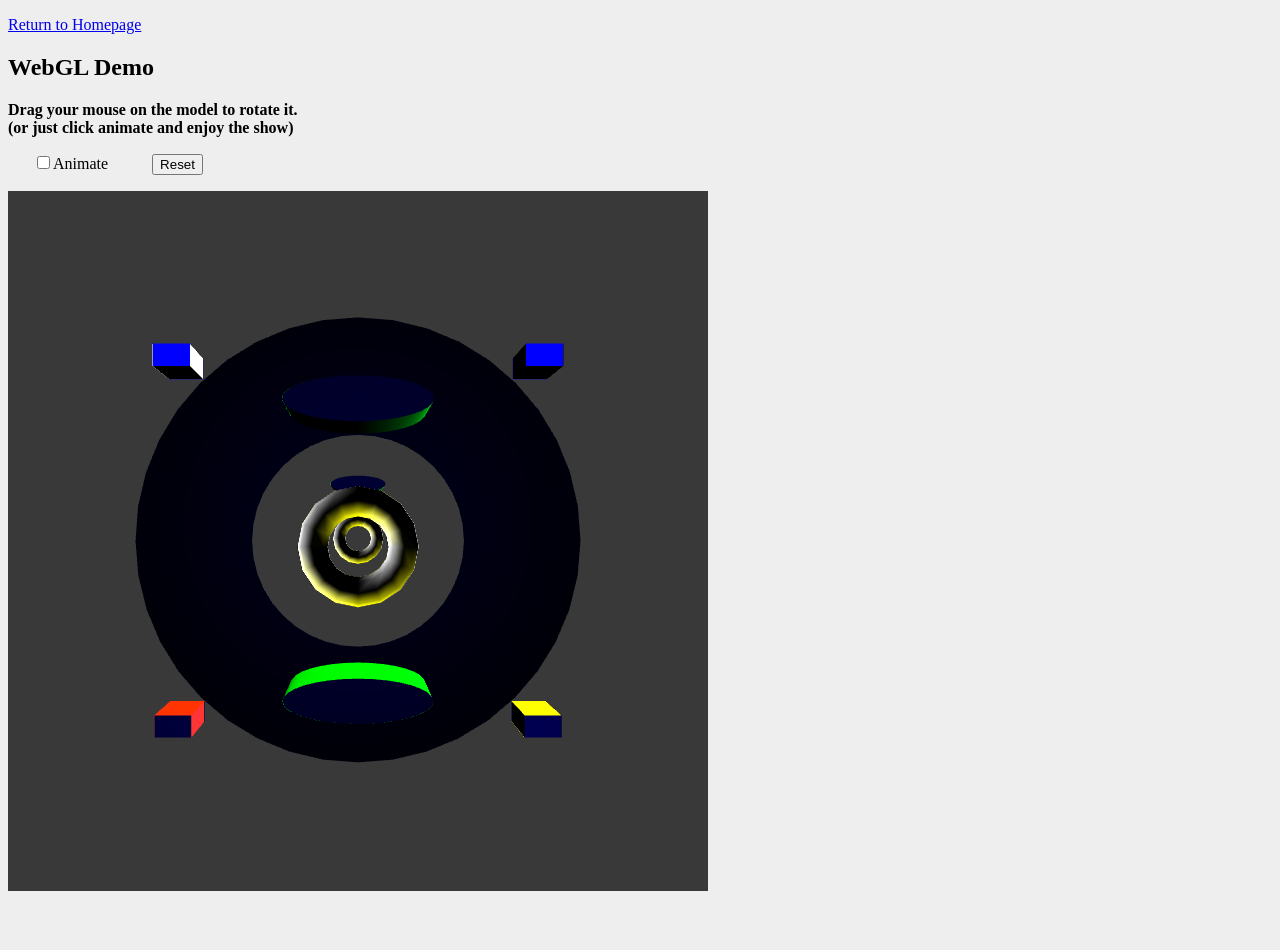
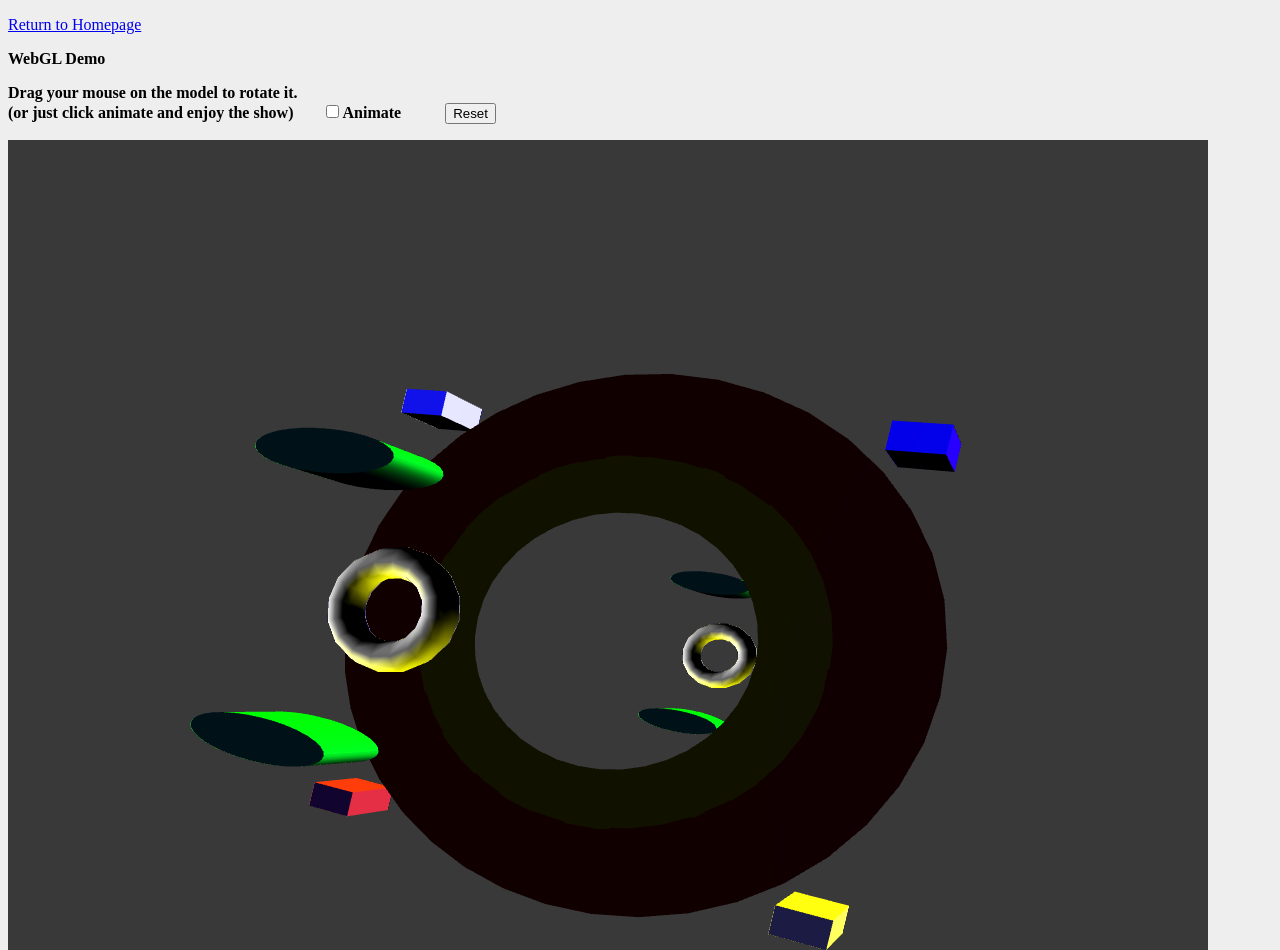
Before and after one commit to Crandy9/lindencrandall, a website: page webGL.html in a window 1280 px wide. Shown: the top 950 px of the page. Before the commit the page ends 903 px from the top, so only its background shows below. Drawn offline with Linux system fonts and the light colour scheme.

Commit message:
format canvases for threejs and webgl pages

```diff
--- a/threejsdemo.js
+++ b/threejsdemo.js
@@ -43,7 +43,7 @@ function init() {
     //renderer is what draws the scene
     renderer = new THREE.WebGLRenderer({canvas: canvas,antialias: true});
     //resizes output canvas. min size for project3 is 640x480
-    renderer.setSize(window.innerWidth, window.innerHeight);
+    renderer.setSize(window.innerWidth /1.3, window.innerHeight / 1.3);
     //set background color
     renderer.setClearColor("black");
     document.body.appendChild(renderer.domElement);
--- a/webGL.html
+++ b/webGL.html
@@ -126,23 +126,20 @@ Notice the light only has 3 properties now -->
     <p>
         <a href= "index.html">Return to Homepage</a>
     </p>
-<h2>WebGL Demo</h2>
+<b>WebGL Demo</b>
 
 
 <noscript><hr><h3>This page requires Javascript and a web browser that supports WebGL</h3><hr></noscript>
 
 <p id="message" style="font-weight:bold">Drag your mouse on the model to rotate it.<br>
-(or just click animate and enjoy the show)</p>
+(or just click animate and enjoy the show) <label><input type="checkbox" id="animCheck" onchange="setAnimating(this.checked)">Animate</label>
+<button id="reset" style="margin-left:40px">Reset</button></p>
 
-<p>
-   <label><input type="checkbox" id="animCheck" onchange="setAnimating(this.checked)">Animate</label>
-   <button id="reset" style="margin-left:40px">Reset</button>
-</p>
 
 
 <div>
 
-    <canvas width=700 height=700 id="myCanvas" style="background-color:white"></canvas>
+    <canvas width= "1200" height=1000 id="myCanvas" style="background-color:white"></canvas>
 
 </div>
 </body>
--- a/webgldemo.js
+++ b/webgldemo.js
@@ -157,7 +157,7 @@ function init() {
     rotator = new TrackballRotator(canvas,function() {
         if (!animating)
            draw();
-    },17,[0,1,2]);
+    },20,[1,1,2]);
     draw();
 }
 
```
Also changed, not shown: threeDemo.html (+5 -0 lines).
